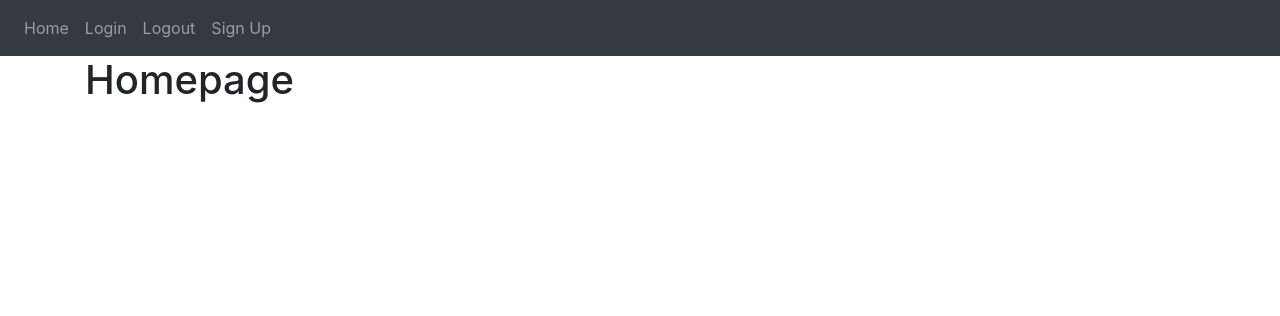
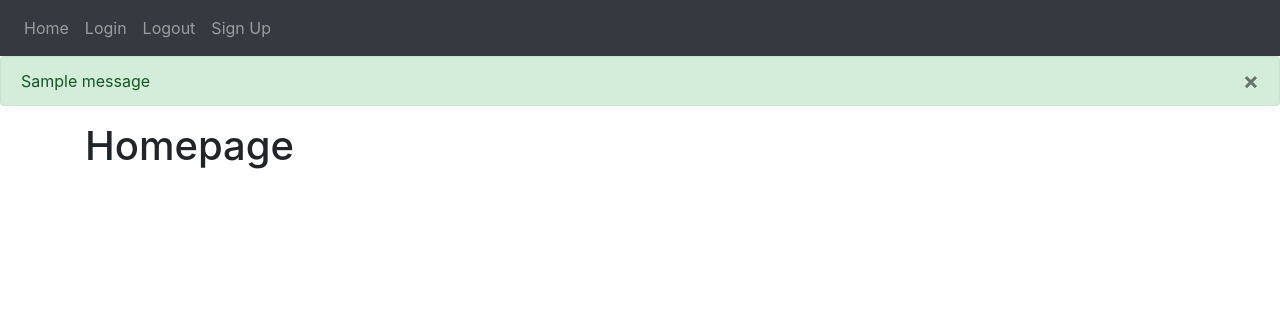
Before and after one commit to lukethinnes/first_flask_app, a Flask app: page / in a window 1280 px wide. Shown: the top 316 px of the page. Run offline with Flask 2, Linux system fonts and the light colour scheme; one stand-in notice (Sample message) is shown; some libraries are stand-ins or nearby versions.

Commit message:
Built out logic of flash messages.

```diff
--- a/website/auth.py
+++ b/website/auth.py
@@ -28,5 +28,7 @@ def sign_up():
         flash('Passwords do not match.', category='failed')
     elif len(password1) < 7:
         flash('Password must be longer than 7 characters.', category='failed')
+    else:
+        flash('Account created!')
 
     return render_template('sign_up.html')
--- a/website/templates/base.html
+++ b/website/templates/base.html
@@ -35,6 +35,23 @@
         </div>
       </div>
     </nav>
+   {% with messages = get_flashed_messages(with_categories=true) %}
+   {% if messages %} {% for category, message in messages %} {% if category ==
+    'error' %}
+    <div class="alert alert-danger alter-dismissable fade show" role="alert">
+      {{ message }}
+      <button type="button" class="close" data-dismiss="alert">
+        <span aria-hidden="true">&times;</span>
+      </button>
+    </div>
+    {% else %}
+    <div class="alert alert-success alter-dismissable fade show" role="alert">
+      {{ message }}
+      <button type="button" class="close" data-dismiss="alert">
+        <span aria-hidden="true">&times;</span>
+      </button>
+    </div>
+    {% endif %} {% endfor %} {% endif %} {% endwith %}
     <div class='container'>
       {% block content %}
       {% endblock %}
```
